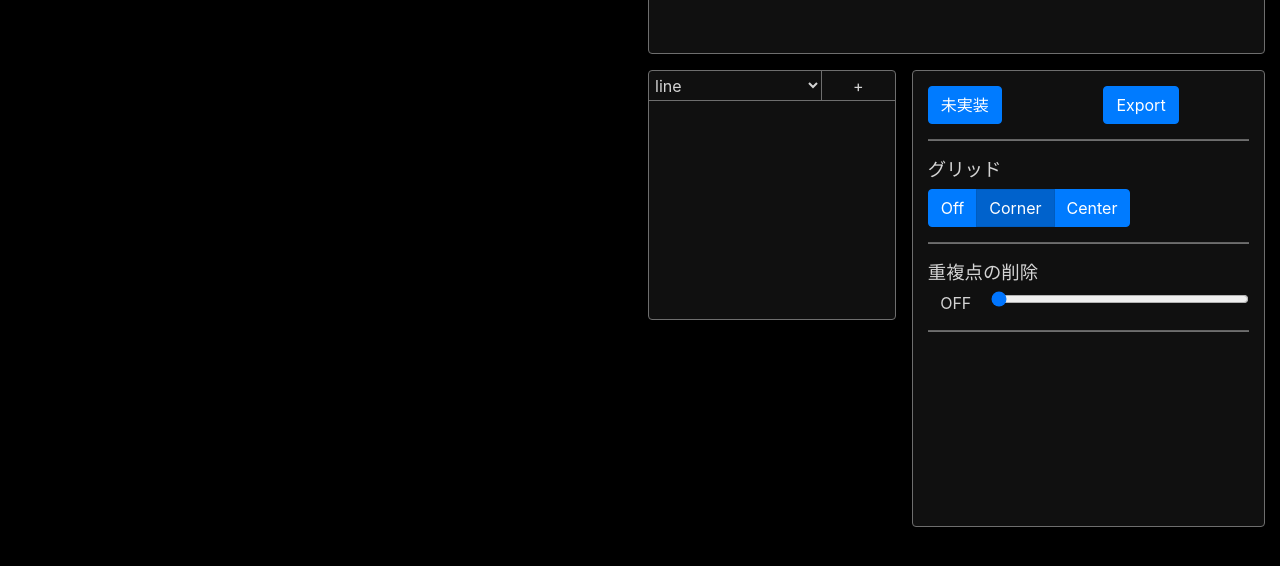
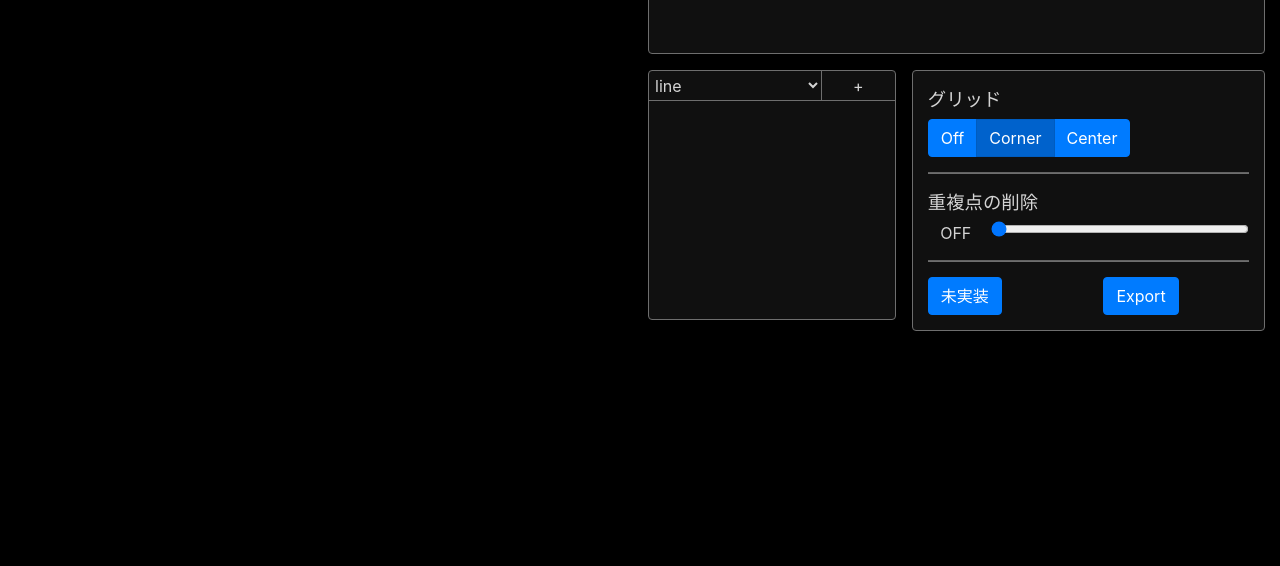
Before and after one commit to HakimsiKiller/ccnex, a React (Create React App) app: page / in a window 1280 px wide. Shown: the part 210-776 px from the top of the page. Built offline with nearby package versions, Linux system fonts and the light colour scheme.

Commit message:
:lipstick: Menuの表示を調整

```diff
--- a/src/components/Menu.tsx
+++ b/src/components/Menu.tsx
@@ -38,15 +38,6 @@ const Menu: React.FC<MenuProps> = ({ gridMode, setGridMode, duplicatedPointRange
         <Container fluid className={styles['container']}>
             <Row className={styles['row']}>
                 <Col>
-                    <Button >未実装</Button>
-                </Col>
-                <Col>
-                    <Button onClick={openExportModal}>Export</Button>
-                </Col>
-            </Row>
-            <hr className={styles['line']} />
-            <Row className={styles['row']}>
-                <Col>
                     <div className={styles['text']}>グリッド</div>
                     <ToggleButtonGroup type="radio" name="options" defaultValue={gridMode} value={gridMode}>
                         <ToggleButton value={1} onChange={() => setGridMode(GridMode.off)}>
@@ -61,7 +52,7 @@ const Menu: React.FC<MenuProps> = ({ gridMode, setGridMode, duplicatedPointRange
                     </ToggleButtonGroup>
                 </Col>
             </Row>
-            <hr className={styles['line']} />
+            <Row><Col><hr className={styles['line']} /></Col></Row>
             <Row className={styles['row']}>
                 <Col>
                     <div className={styles['text']}>重複点の削除</div>
@@ -74,7 +65,15 @@ const Menu: React.FC<MenuProps> = ({ gridMode, setGridMode, duplicatedPointRange
                     />
                 </Col>
             </Row>
-            <hr className={styles['line']} />
+            <Row><Col><hr className={styles['line']} /></Col></Row>
+            <Row className={styles['row']}>
+                <Col>
+                    <Button >未実装</Button>
+                </Col>
+                <Col>
+                    <Button onClick={openExportModal}>Export</Button>
+                </Col>
+            </Row>
             {/* <Row>
                     <Col>
                         <div className={styles['text']}>背景のカラー</div>
--- a/src/styles/Menu.module.scss
+++ b/src/styles/Menu.module.scss
@@ -1,7 +1,6 @@
 .menu-window {
     background-color: var(--background-color);
     border: 1px solid var(--border-color);
-    min-height: 457px;
 }
 
 .row {
```
